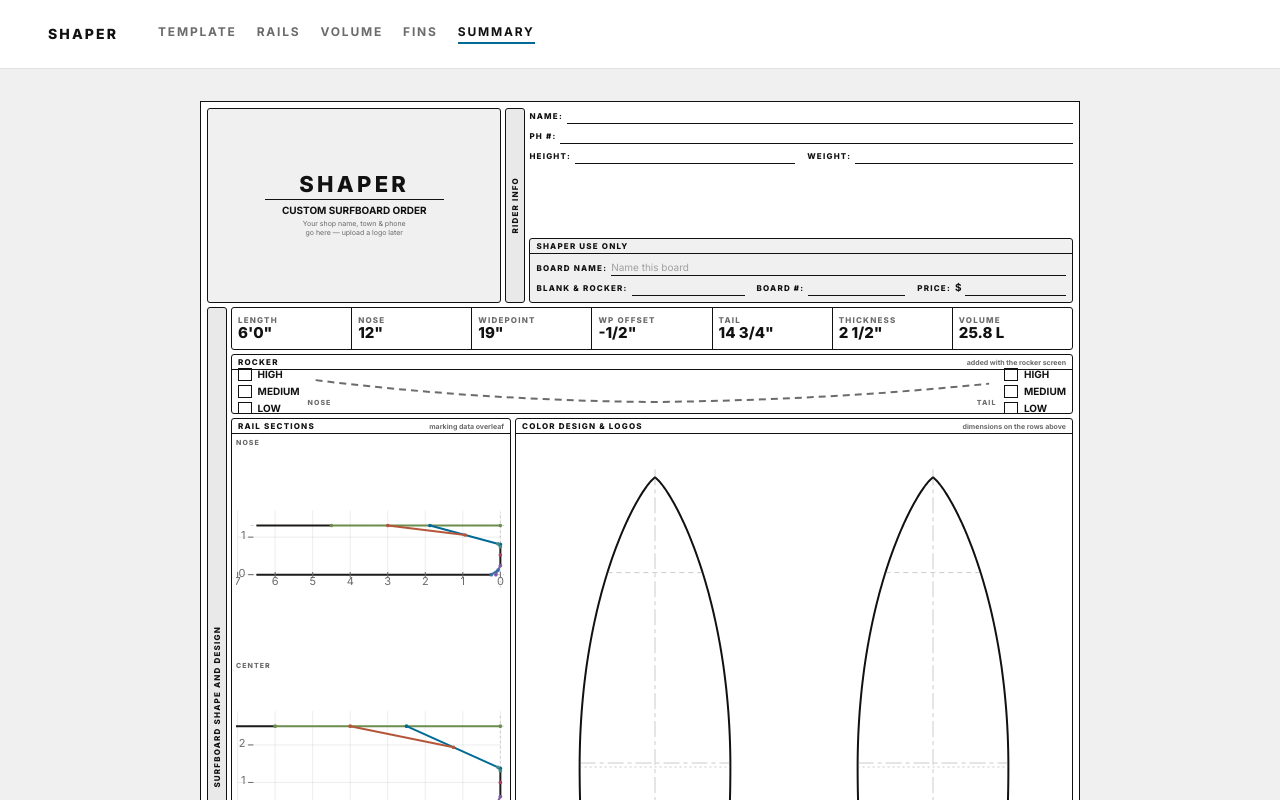
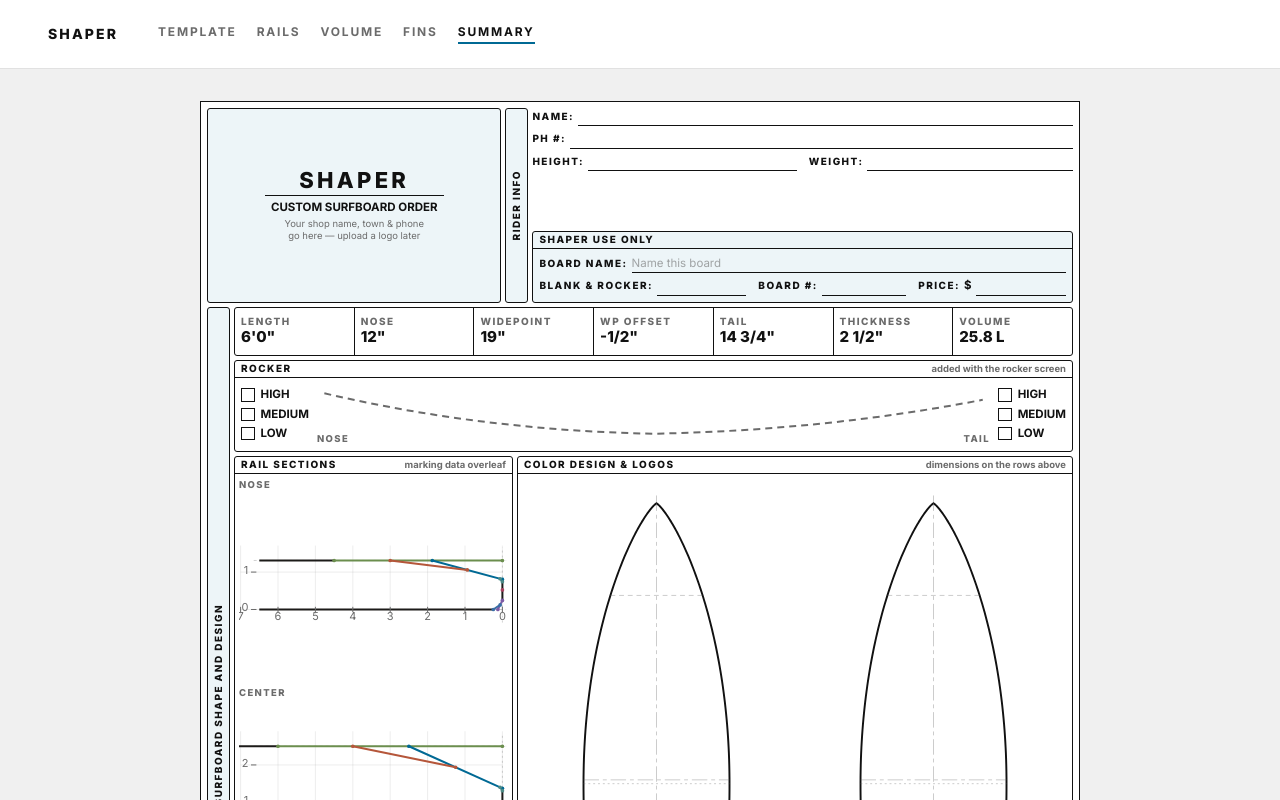
Before and after one commit to cpktoes/shaper, a Next.js app: page /design/summary in a window 1280 px wide. Built offline with nearby package versions, Linux system fonts and the light colour scheme.

Commit message:
feat(summary): accent-tinted shading and print-legible type on the order form

```diff
--- a/app/design/summary/order-form.css
+++ b/app/design/summary/order-form.css
@@ -20,21 +20,40 @@
  * narrower viewport, so the scale would be computed for a layout that never existed. Tied to the
  * container, they follow the width the hook pins the root to, and measurement and print agree.
  *
- * The `cqw` figures are calibrated against an 880px sheet — this form's on-screen max width and
- * close to a real page's printable width — so the numbers below read as "what this is at full
- * size": caption 8px, value 10px, dimension 15px.
+ * The `cqw` figures are calibrated against an 880px sheet — this form's on-screen max width — but
+ * the size that actually matters is the PRINTED one, and the sheet prints at about 733px. Printed
+ * type is therefore 83% of what the screen shows, which is how the first cut of this scale ended up
+ * putting every field label on the page at 6.7px and the smallest band at 5.8px: legible enough in
+ * a browser, too small to be useful on paper. Each comment below gives both numbers, screen first,
+ * and the floor is that nothing prints under about 8px.
  *
  * The properties are declared on the container itself, which is fine: `cqw` resolves where a
  * property is USED, and every user is a descendant.
  */
 [data-order-form-root] {
-  --order-form-caption: clamp(6.5px, 0.909cqw, 11px); /* 8px at 880 — ALL-CAPS field labels */
-  --order-form-micro: clamp(5.8px, 0.795cqw, 9.6px); /* 7px  — secondary notes, group headings */
-  --order-form-value: clamp(8px, 1.136cqw, 13.5px); /* 10px — written-in and printed values */
-  --order-form-row: clamp(7.2px, 1.023cqw, 12px); /* 9px  — fin placement table rows */
-  --order-form-group: clamp(6.5px, 0.909cqw, 11px); /* 8px  — fin section headings */
-  --order-form-dim: clamp(11px, 1.705cqw, 21px); /* 15px — the dimensions row's measurements */
-  --order-form-wordmark: clamp(15px, 2.5cqw, 32px); /* 22px — the SHAPER logo block */
+  --order-form-caption: clamp(8.2px, 1.132cqw, 14px); /* 10px screen / 8.3px print — field labels */
+  --order-form-micro: clamp(7.8px, 1.077cqw, 13px); /* 9.5px / 7.9px — secondary notes */
+  --order-form-value: clamp(9.4px, 1.309cqw, 16px); /* 11.5px / 9.6px — written-in and printed values */
+  --order-form-row: clamp(8.6px, 1.2cqw, 14.5px); /* 10.6px / 8.8px — table rows */
+  --order-form-group: clamp(8.2px, 1.132cqw, 14px); /* 10px / 8.3px — section headings */
+  --order-form-dim: clamp(11px, 1.705cqw, 21px); /* 15px / 12.5px — the dimensions row */
+  --order-form-wordmark: clamp(15px, 2.5cqw, 32px); /* 22px / 18.3px — the SHAPER logo block */
+}
+
+/*
+ * The sheet's shaded panels — logo block, spine labels, the shaper's sub-box.
+ *
+ * The reduced accent hue rather than a grey wash, mixed the same way globals.css builds
+ * `--outline-board-fill`, so the form borrows this app's existing vocabulary for "accent at low
+ * strength" instead of inventing a second one.
+ *
+ * The percentage is bounded by contrast, not by taste. Any tint darkens the ground under the muted
+ * text sitting on it, and that is precisely what put the logo block's placeholder line at 4.25:1 —
+ * under AA — when it was a grey wash. 7% keeps `--color-surf-muted` clear of 4.5:1 on these panels;
+ * raising it will not.
+ */
+[data-order-form-root] {
+  --order-form-shade: color-mix(in srgb, var(--color-surf-accent-blue) 7%, white);
 }
 
 [data-order-form-root] .order-form-caption {
@@ -118,11 +137,15 @@
 [data-order-form-root] .order-form-band-header {
   flex: 0 0 17%;
 }
+/* These two grew with the type scale: both are caption-over-content boxes, so raising the caption
+   from 8px to 10px cost each of them a couple of lines' worth of room and they began clipping —
+   the dims cells by 2px, the rocker box by 12px. The height comes out of the drawings row below,
+   which is `flex-1` and had the slack to give. */
 [data-order-form-root] .order-form-band-dims {
-  flex: 0 0 5.4%;
+  flex: 0 0 6.2%;
 }
 [data-order-form-root] .order-form-band-rocker {
-  flex: 0 0 7.5%;
+  flex: 0 0 11.5%;
 }
 [data-order-form-root] .order-form-band-glassing {
   flex: 0 0 11%;
--- a/components/summary/order-form-primitives.tsx
+++ b/components/summary/order-form-primitives.tsx
@@ -86,7 +86,8 @@ export function RailLabel({ children, className }: { children: ReactNode; classN
   return (
     <div
       className={cn(
-        "flex flex-none items-center justify-center rounded-[3px] border border-surf-black bg-surf-muted/15 px-[3px]",
+        "flex flex-none items-center justify-center rounded-[3px] border border-surf-black px-[3px]",
+        "bg-(--order-form-shade)",
         className,
       )}
     >
@@ -189,7 +190,7 @@ export function OrderFormTick({ label }: { label: string }) {
  */
 export function LogoBlock() {
   return (
-    <div className="flex h-full min-h-0 flex-col items-center justify-center gap-1 rounded-[3px] border border-surf-black bg-surf-muted/10 px-3 py-2 text-center">
+    <div className="flex h-full min-h-0 flex-col items-center justify-center gap-1 rounded-[3px] border border-surf-black bg-(--order-form-shade) px-3 py-2 text-center">
       <div className="font-display font-extrabold tracking-architectural text-surf-black uppercase leading-none order-form-wordmark">
         Shaper
       </div>
--- a/components/summary/order-form.tsx
+++ b/components/summary/order-form.tsx
@@ -120,7 +120,10 @@ function DimensionCell({ label, value }: { label: string; value: string }) {
       <span className="font-display font-extrabold tracking-architectural text-surf-muted uppercase leading-none order-form-caption">
         {label}
       </span>
-      <span className="truncate font-extrabold text-surf-black leading-none order-form-dim">{value}</span>
+      {/* `leading-none` would make the line box shorter than the glyphs it holds, so the span's own
+          `overflow: hidden` (from `truncate`) clipped the measurements by ~2px. Tight, but tall
+          enough to contain its own ink. */}
+      <span className="truncate font-extrabold text-surf-black leading-[1.15] order-form-dim">{value}</span>
     </div>
   );
 }
@@ -223,7 +226,7 @@ export function OrderForm() {
 
               <FormBox
                 caption="Shaper Use Only"
-                className="mt-auto bg-surf-muted/10"
+                className="mt-auto bg-(--order-form-shade)"
                 bodyClassName="gap-1 p-1.5"
               >
                 {/* Board Name is live (the store has carried it since the landscape summary); the
```
